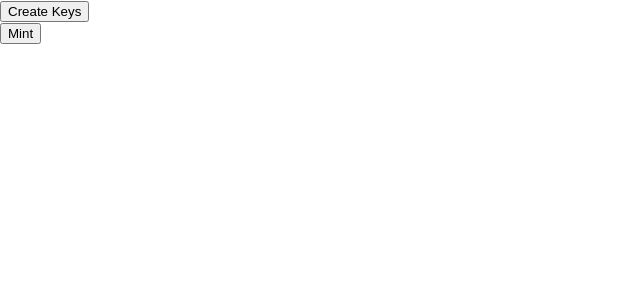
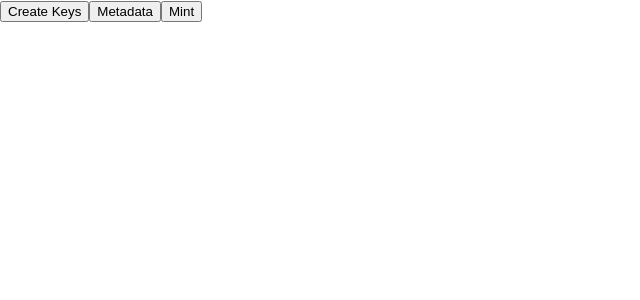
Before and after one commit to y-kanenen/tatum_api_trial, a React (Create React App) app: page / in a window 1280 px wide. Shown: the top 300 px of the page, without its empty margins (0-640 px from the left). Built offline with nearby package versions, Linux system fonts and the light colour scheme.

Commit message:
change10

```diff
--- a/src/components/BCwallet.js
+++ b/src/components/BCwallet.js
@@ -91,6 +91,27 @@ const BCwallet = () => {
         console.log(keys.public)
     }, [keys]);
 
+    const uploadMeta = async() => {
+      const form = new FormData();
+      form.append("musicURL", music);
+      form.append("imageURL", image);
+      console.log(form);
+
+      const resp = await fetch(
+        `https://api-us-west1.tatum.io/v3/ipfs`,
+        {
+          method: 'POST',
+          headers: {
+            'x-api-key': '4845ff3d-6595-4651-a58f-48dd1d68dc0c'
+          },
+          body: form
+        }
+      );
+
+      const data = await resp.text();
+      console.log(data);
+    }
+
     const mintNFT = async() => {
 
         const resp = await fetch(
@@ -154,9 +175,9 @@ const BCwallet = () => {
             <button onClick={createKeys}>
                 Create Keys
             </button>
-
-
-            <br />
+            <button onClick={uploadMeta}>
+                Metadata
+            </button>
             <button onClick={mintNFT}>
                 Mint
             </button>
```
